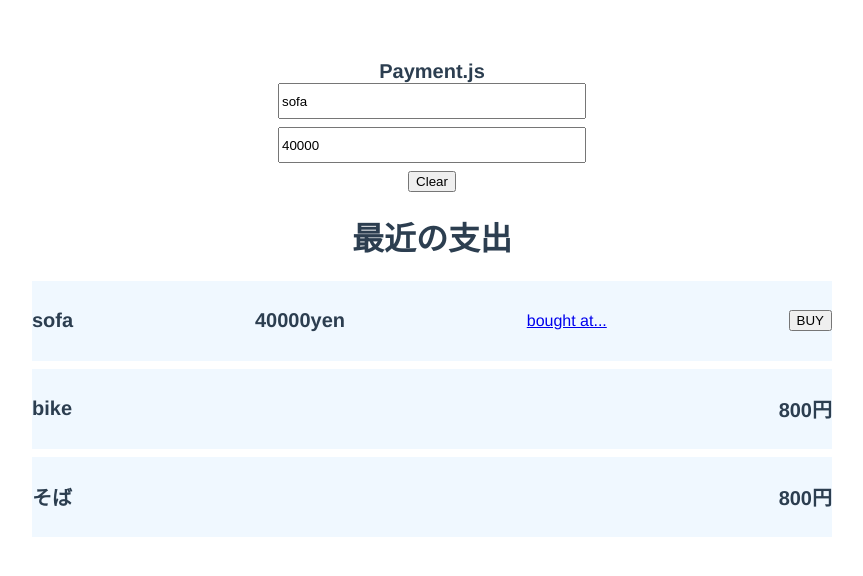
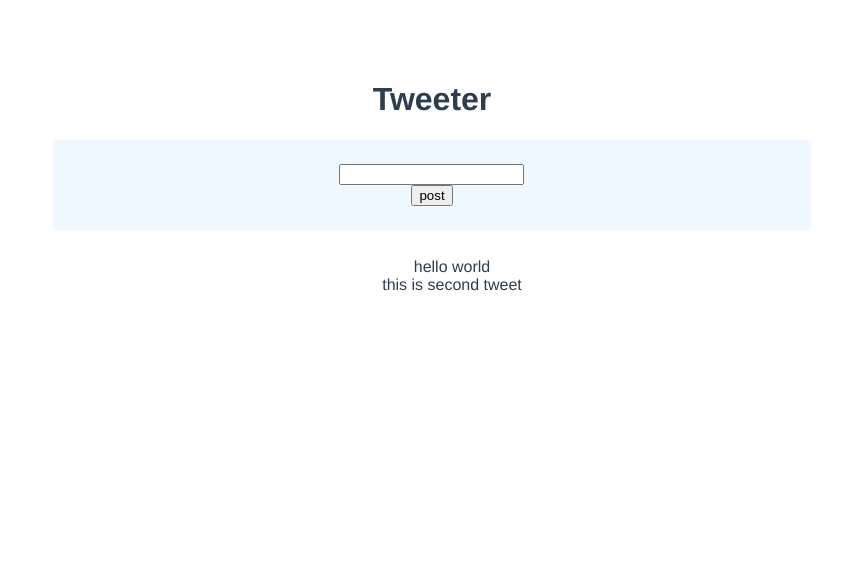
Before and after one commit to hosokawa-y/vue-sample, a Vue app: page / in a window 1280 px wide. Shown: the top 576 px of the page, without its empty margins (208-1071 px from the left). Built offline with nearby package versions, Linux system fonts and the light colour scheme.

Commit message:
v-forを使う

```diff
--- a/src/App.vue
+++ b/src/App.vue
@@ -3,12 +3,14 @@
 // Check out https://vuejs.org/api/sfc-script-setup.html#script-setup
 import HelloWorld from './components/HelloWorld.vue'
 import Payment from './components/Payment.vue';
+import Tweet from './components/Tweet.vue'
 </script>
 
 <template>
   <!-- <img alt="Vue logo" src="./assets/logo.png" />
   <HelloWorld msg="Hello Vue 3 + TypeScript + Vite" /> -->
-  <Payment />
+  <!-- <Payment /> -->
+  <Tweet />
 </template>
 
 <style>
--- /dev/null
+++ b/src/components/Tweet.vue
@@ -0,0 +1,43 @@
+<script setup lang="ts">
+const tweets = [{ id: '0', description: 'hello world' }, { id: '1', description: 'this is second tweet' }]
+</script>
+
+<template>
+    <div class="container">
+        <h1>Tweeter</h1>
+        <div class="form-container">
+            <input />
+            <button class="save-button">post</button>
+        </div>
+        <div class="tweet-container">
+            <ul>
+                <li v-for="tweet in tweets" :key="tweet.id" class="tweet-list">
+                    <span>{{ tweet.description }}</span>
+                </li>
+            </ul>
+        </div>
+    </div>
+</template>
+
+<style scoped>
+.container {
+    display: flex;
+    flex-direction: column;
+    align-items: center;
+}
+
+.form-container {
+    display: flex;
+    flex-direction: column;
+    align-items: center;
+    background-color: aliceblue;
+    padding: 24px 0;
+    width: 60%;
+    margin-bottom: 12px;
+    border-radius: 4px;
+}
+
+.tweet-list {
+    list-style: none;
+}
+</style>
```
